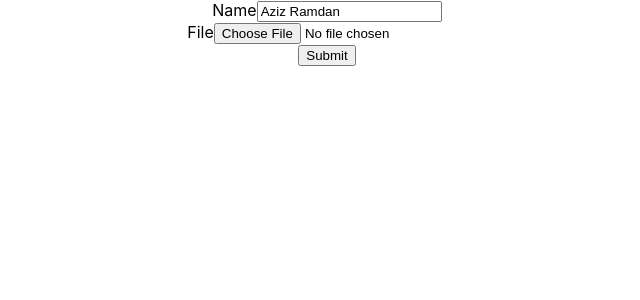
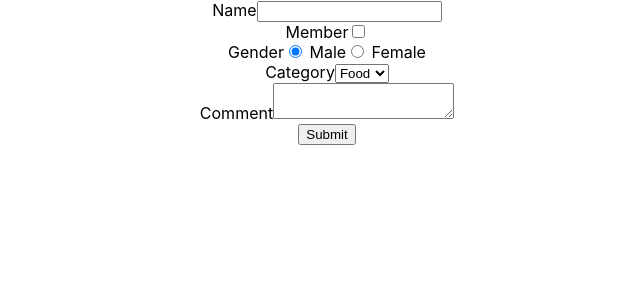
Before and after one commit to azizramdan/belajar-reactjs, a React (Create React App) app: page / in a window 1280 px wide. Shown: the top 300 px of the page, without its empty margins (313-953 px from the left). Built offline with nearby package versions, Linux system fonts and the light colour scheme.

Commit message:
menangani form - controlled component

```diff
--- a/src/App.js
+++ b/src/App.js
@@ -1,11 +1,11 @@
 import React from 'react';
 import './App.css';
-import UncontrolledForm from './UncontrolledForm';
+import ControlledForm from './ControlledForm';
 
 function App() {
   return (
     <div className="App">
-      <UncontrolledForm />
+      <ControlledForm />
     </div>
   );
 }
--- /dev/null
+++ b/src/ControlledForm.js
@@ -0,0 +1,46 @@
+import React, { useState } from 'react'
+
+export default function ControlledForm() {
+  const [name, setName] = useState('')
+  const [isMember, setIsMember] = useState(false)
+  const [gender, setGender] = useState('male')
+  const [comment, setComment] = useState('')
+  const [category, setCategory] = useState('food')
+
+  const handleSubmit = (e) => {
+    e.preventDefault()
+    const formData = {name, isMember, gender, comment, category}
+
+    console.log(formData);
+  }
+
+  return (
+    <form onSubmit={handleSubmit}>
+      <div>
+        <label>Name</label>
+        <input type='text' value={name} onChange={(e) => setName(e.target.value)} />
+      </div>
+      <div>
+        <label>Member</label>
+        <input type='checkbox' checked={isMember} onChange={(e) => setIsMember(e.target.checked)} />
+      </div>
+      <div>
+        <label>Gender</label>
+        <input type='radio' name='gender' checked={gender === 'male'} onChange={(e) => setGender('male')} /> Male
+        <input type='radio' name='gender' checked={gender === 'female'} onChange={(e) => setGender('female')} /> Female
+      </div>
+      <div>
+        <label>Category</label>
+        <select value={category} onChange={(e) => setCategory(e.target.value)}>
+          <option value='food'>Food</option>
+          <option value='drink'>Drink</option>
+        </select>
+      </div>
+      <div>
+        <label>Comment</label>
+        <textarea value={comment} onChange={(e) => setComment(e.target.value)} />
+      </div>
+      <button type='submit'>Submit</button>
+    </form>
+  )
+}
```
